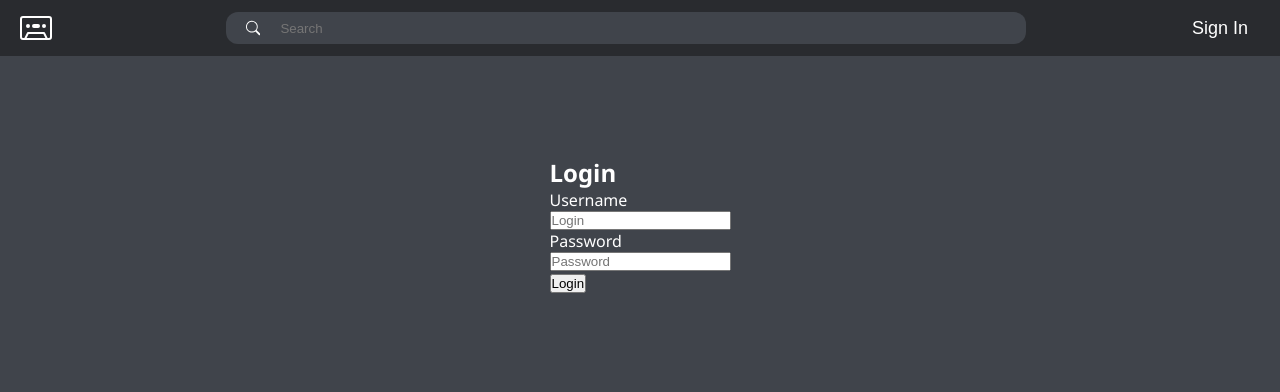
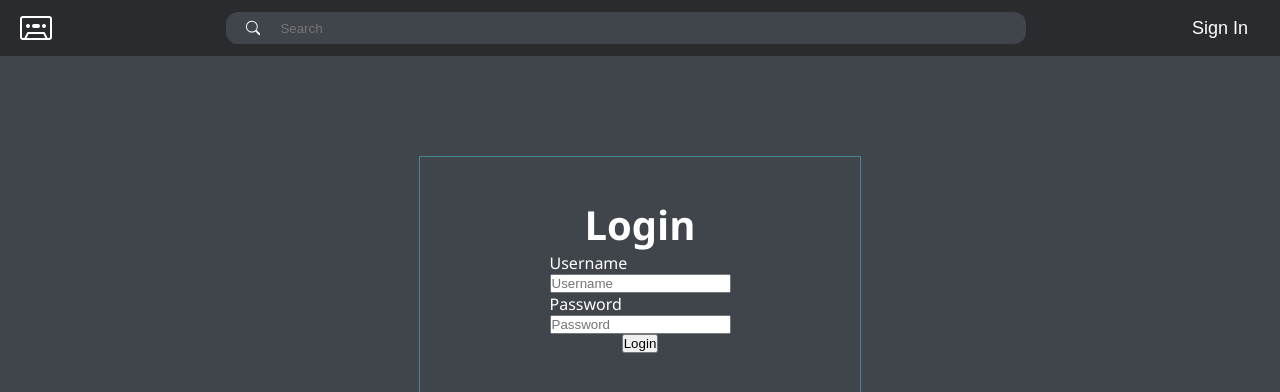
Before and after one commit to n-n06/Web-Dev-Project, an Angular app in the folder frontend/music-app/: page /login in a window 1280 px wide. Shown: the top 392 px of the page. Built offline with nearby package versions, Linux system fonts and the light colour scheme.

Commit message:
[Add] login-page details

```diff
--- a/frontend/music-app/src/app/common-ui/header/header.component.css
+++ b/frontend/music-app/src/app/common-ui/header/header.component.css
@@ -8,6 +8,10 @@ header {
 
 header svg {
     padding: 0 20px;
+}
+
+header svg:hover {
+    cursor: pointer;
 }
 
 
--- a/frontend/music-app/src/app/common-ui/header/header.component.html
+++ b/frontend/music-app/src/app/common-ui/header/header.component.html
@@ -1,5 +1,5 @@
 <header>
-  <svg xmlns="http://www.w3.org/2000/svg" width="32" height="32" fill="currentColor" class="bi bi-cassette" viewBox="0 0 16 16">
+  <svg xmlns="http://www.w3.org/2000/svg" width="32" height="32" fill="currentColor" class="bi bi-cassette" viewBox="0 0 16 16" (click)="redirectToHome()">
       <path d="M4 8a1 1 0 1 0 0-2 1 1 0 0 0 0 2m9-1a1 1 0 1 1-2 0 1 1 0 0 1 2 0M7 6a1 1 0 0 0 0 2h2a1 1 0 1 0 0-2z"/>
       <path d="M1.5 2A1.5 1.5 0 0 0 0 3.5v9A1.5 1.5 0 0 0 1.5 14h13a1.5 1.5 0 0 0 1.5-1.5v-9A1.5 1.5 0 0 0 14.5 2zM1 3.5a.5.5 0 0 1 .5-.5h13a.5.5 0 0 1 .5.5v9a.5.5 0 0 1-.5.5h-.691l-1.362-2.724A.5.5 0 0 0 12 10H4a.5.5 0 0 0-.447.276L2.19 13H1.5a.5.5 0 0 1-.5-.5zM11.691 11l1 2H3.309l1-2z"/>
   </svg>
@@ -12,7 +12,7 @@
       </div>
   </div>
 
-  <button class="sign-in">
+  <button class="sign-in" (click)="redirectToLogin()">
       <span>Sign In</span>
   </button>
 </header>
--- a/frontend/music-app/src/app/common-ui/header/header.component.ts
+++ b/frontend/music-app/src/app/common-ui/header/header.component.ts
@@ -1,5 +1,5 @@
-import { Component } from '@angular/core';
-import { RouterOutlet } from '@angular/router';
+import { Component, inject } from '@angular/core';
+import { Router, RouterOutlet } from '@angular/router';
 
 @Component({
   selector: 'app-header',
@@ -9,5 +9,13 @@ import { RouterOutlet } from '@angular/router';
   styleUrl: './header.component.css'
 })
 export class HeaderComponent {
+  router : Router = inject(Router);
 
+  redirectToHome() {
+    this.router.navigate(['']);
+  }
+
+  redirectToLogin() {
+    this.router.navigate(['/login']);
+  }
 }
--- a/frontend/music-app/src/app/pages/login-page/login-page.component.css
+++ b/frontend/music-app/src/app/pages/login-page/login-page.component.css
@@ -4,6 +4,19 @@
     align-items: center;
     height: 400px;
     margin: 100px;
+}
+
+.login-form {
+    border: 1px solid var(--secondary);
+    width: 400px;
+    padding: 40px 20px;
+    display: flex;
+    flex-direction: column;
+    align-items: center;
+}
+
+.login-h1 {
+    font-size: 40px;
 }
 
 .login-label {
--- a/frontend/music-app/src/app/pages/login-page/login-page.component.html
+++ b/frontend/music-app/src/app/pages/login-page/login-page.component.html
@@ -4,10 +4,10 @@
     [formGroup]="form"
     (ngSubmit)="onSubmit()"
   >
-    <h1>Login</h1>
+    <h1 class="login-h1">Login</h1>
     <label class="login-label">
       Username
-      <input type="text" class="login-input" formControlName="username" placeholder="Login">
+      <input type="text" class="login-input" formControlName="username" placeholder="Username">
     </label>
     <label class="login-label">
       Password
```
